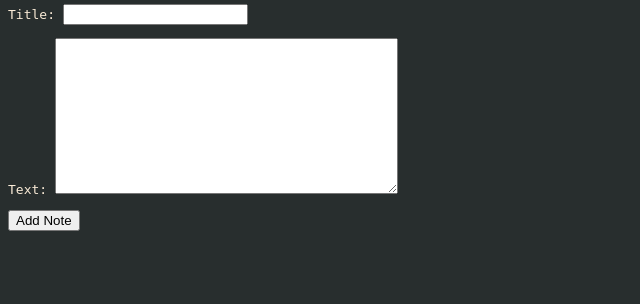
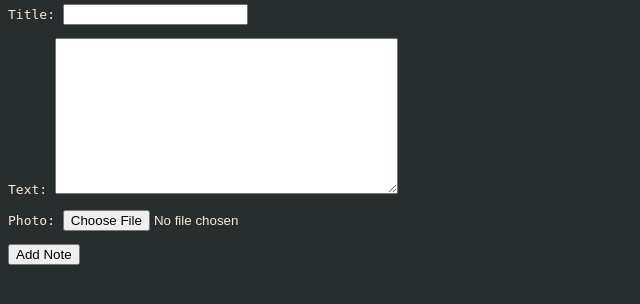
Before and after one commit to 1zacharia/lmnprojectgroup1_public, a Django app: page /notes/add/3/ in a window 1280 px wide. Shown: the part 140-444 px from the top of the page, without its empty margins (0-640 px from the left). Run offline with Django 3.2, Linux system fonts and the light colour scheme; a user stored in the database is signed in; data comes from the database, SQL or seed files in the repository; parts of the project's set-up code (start-up, migrations or seed data) failed here and were passed over.

Commit message:
got photos to work in the model... need to figure out why when trying to upload a new note with a photo it does not work...

```diff
--- a/lmn/forms.py
+++ b/lmn/forms.py
@@ -17,8 +17,7 @@ class ArtistSearchForm(forms.Form):
 class NewNoteForm(forms.ModelForm):
     class Meta:
         model = Note
-        fields = ('title', 'text')
-
+        fields = ('title', 'text', 'photo')
 
 class UserRegistrationForm(UserCreationForm):
 
--- a/lmn/models.py
+++ b/lmn/models.py
@@ -48,7 +48,9 @@ class Note(models.Model):
     title = models.CharField(max_length=200, blank=False)
     text = models.TextField(max_length=1000, blank=False)
     posted_date = models.DateTimeField(auto_now_add=True, blank=False)
+    photo = models.ImageField(upload_to='notes_images/', blank=True, null=True)
 
     def __str__(self):
+        photo_str = self.photo.url if self.photo else 'No Photo'
         return f'User: {self.user} Show: {self.show} Note title: {self.title} \
-        Text: {self.text} Posted on: {self.posted_date}'
+        Text: {self.text} Posted on: {self.posted_date} Photo: {photo_str}'
--- a/lmn/templates/lmn/notes/new_note.html
+++ b/lmn/templates/lmn/notes/new_note.html
@@ -4,7 +4,7 @@
 
   <h2>New note for {{ show.artist.name }} at {{ show.venue.name }} on {{ show.show_date}}</h2>
 
-  <form method="POST" action="{% url 'new_note' show_pk=show.pk %}">
+  <form method="POST" action="{% url 'new_note' show_pk=show.pk %}" enctype="multipart/form-data">
 
     <div>
       {% csrf_token %}
--- a/lmn/templates/lmn/notes/note_detail.html
+++ b/lmn/templates/lmn/notes/note_detail.html
@@ -8,5 +8,9 @@
 
   <p id="note-title"><b>{{ note.title}}</b></p>
   <p id="note-text">{{ note.text }}</p>
-
+  {% if note.photo %}
+    <img src="{{note.photo.url}}" alt="">
+  {% else %}
+    <p>No Photo</p>
+  {% endif %}
 {% endblock %}
--- a/lmnop_project/settings.py
+++ b/lmnop_project/settings.py
@@ -25,7 +25,7 @@ SECRET_KEY = 'o+do-*x%zn!43h+unn!46(xp$e6&)=y63v#lj3ywjuy8cihz9f'
 # SECURITY WARNING: don't run with debug turned on in production!
 DEBUG = True
 
-ALLOWED_HOSTS = []
+ALLOWED_HOSTS = ['*']
 
 
 # Application definition
@@ -136,6 +136,8 @@ USE_TZ = True
 
 STATIC_URL = '/static/'
 
+MEDIA_URL = '/media/'
+MEDIA_ROOT = os.path.join(BASE_DIR, 'media')
 
 # Where to send user after successful login, and logout, if no other page is provided.
 LOGIN_REDIRECT_URL = 'my_user_profile'
--- a/lmnop_project/urls.py
+++ b/lmnop_project/urls.py
@@ -19,4 +19,11 @@ from django.urls import path, include
 urlpatterns = [
     path('admin/', admin.site.urls),
     path('', include('lmn.urls')),
+
 ]
+
+from django.conf import settings
+from django.conf.urls.static import static
+
+if settings.DEBUG:
+    urlpatterns += static(settings.MEDIA_URL, document_root = settings.MEDIA_ROOT)
```
Also changed, not shown: lmn/migrations/0002_note_photo.py (added).
